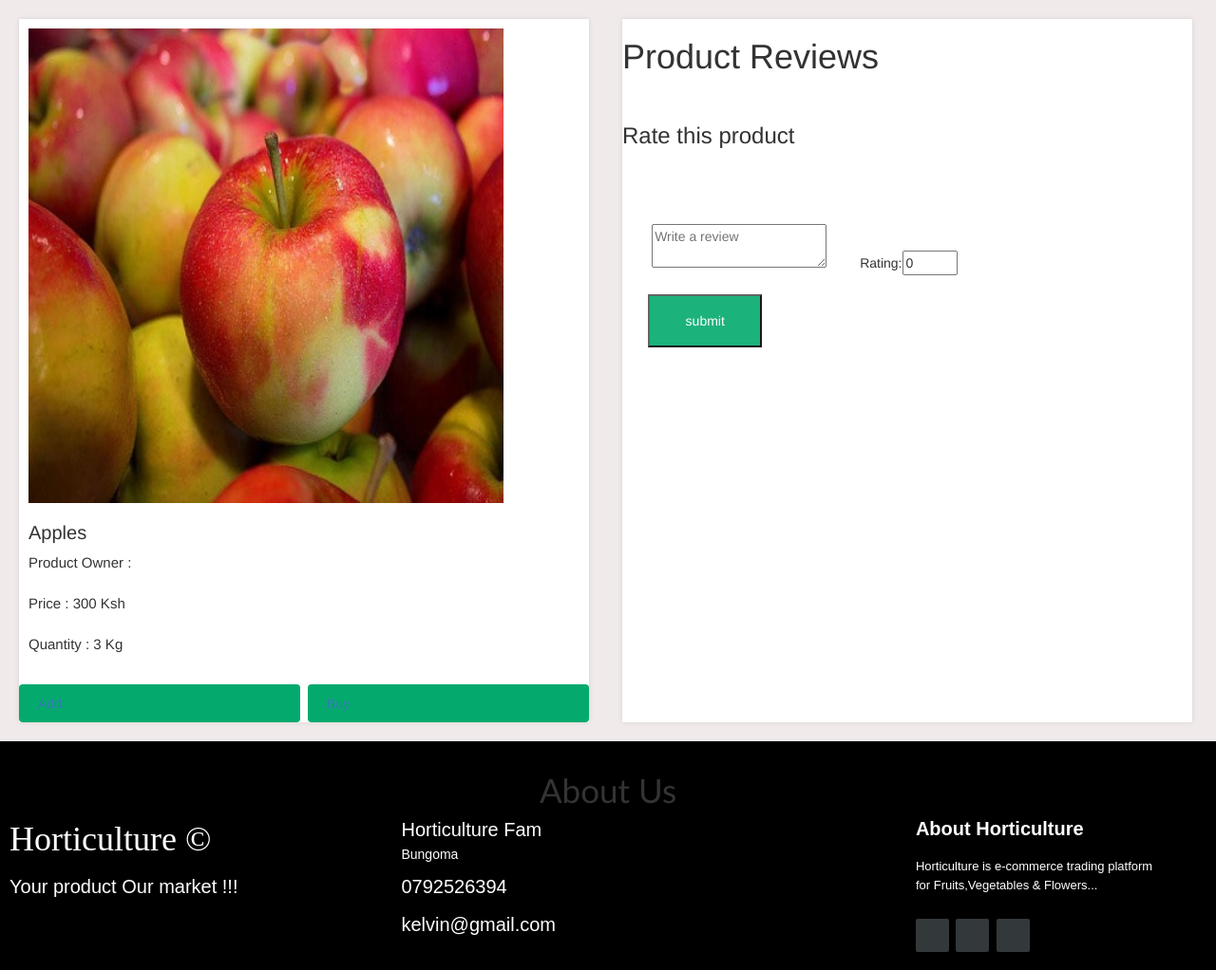
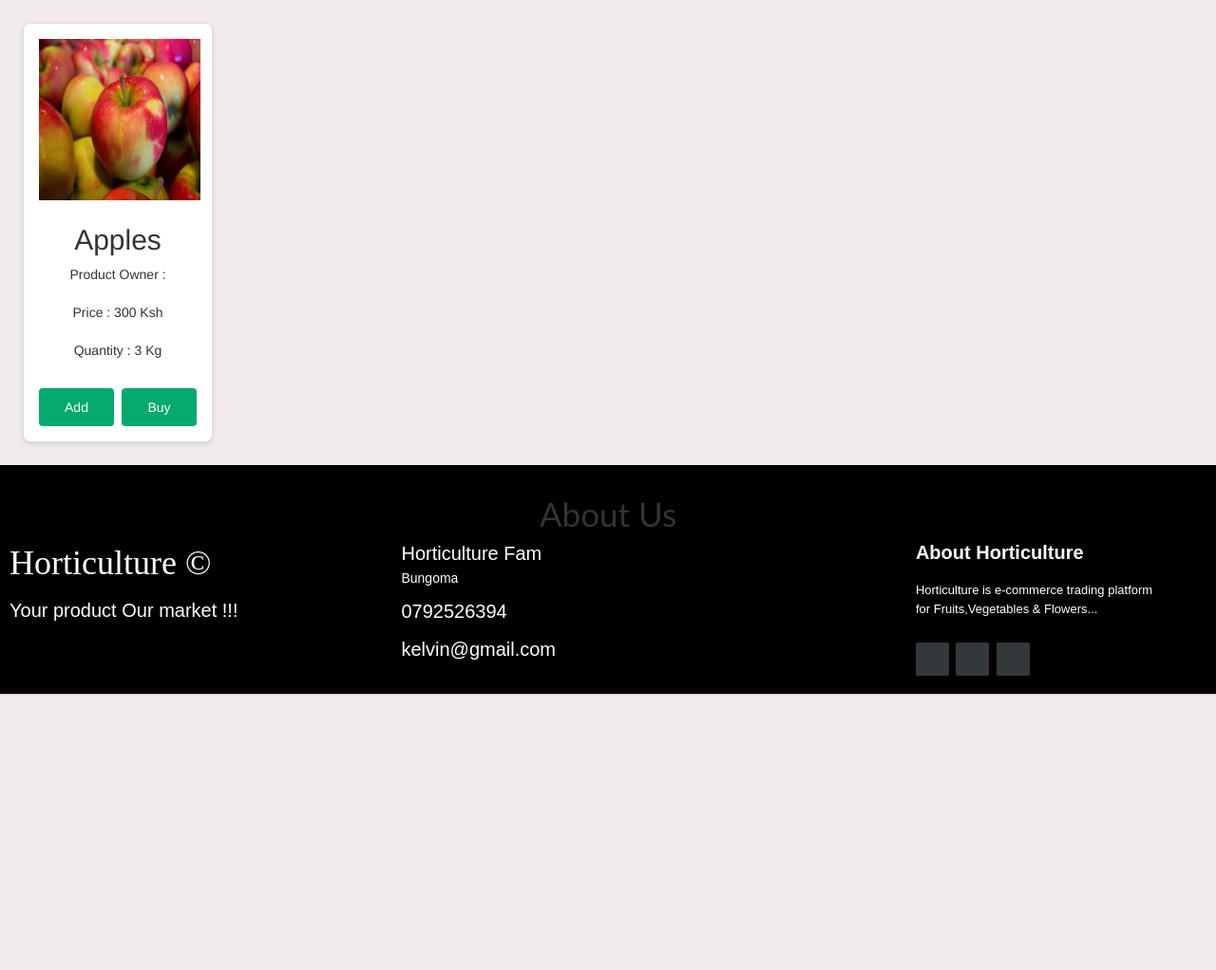
Before and after one commit to kevi-t/Horti-Market, a PHP site: page /products/review.php?pid=13 in a window 1280 px wide. Shown: the part 56-1078 px from the top of the page at 95% size. After the commit the page ends 788 px from the top, so only its background shows below. Run offline with PHP 8.4, Linux system fonts and the light colour scheme; data comes from the database, SQL or seed files in the repository; data that the repository does not hold is empty; some libraries are stand-ins or nearby versions; some web fonts are replaced.

Commit message:
add license file and modified review.css/php files

```diff
--- a/assets/css/review.css
+++ b/assets/css/review.css
@@ -1,44 +1,25 @@
-.product-grid {
-    margin: 10px;
-    display: grid;
-    grid-template-columns:repeat(2,1fr);
-    grid-gap:10px;
-  }
 .product-container {
   display: flex;
-    justify-content: space-between;
-    position: relative;
-    margin: 10px;
-    width: 600px;
-    border-top: 10px;
-    background-color: white;
-    height:auto;
+  margin:24px;
+  flex-wrap: wrap;
+  gap: 4px; /* Reduced spacing between the cards */
+  justify-content: left;
 }
 
 .product-card {
-    margin: 10px;
-    flex-direction: column;
-    justify-content: space-between;
-    width: 600px;
-    height: auto;
   background-color: #fff;
-    box-shadow: 0 0 5px rgba(0, 0, 0, 0.1);
+  border: 1px solid #ddd;
+  border-radius: 8px;
+  box-shadow: 0 2px 5px rgba(0, 0, 0, 0.1);
+  padding: 16px;
+  width: 200px;
+  text-align: center;
 }
 
 .product-card img {
-    margin: 10px;
-    width: 500px;
-    height: 500px;
-  }
-
-  .product-card h2 {
-    font-size: 2rem;
-    margin: 10px;
-  }
-
-  .product-card p {
-    font-size: 1.5rem;
-    margin: 10px;
+width: 170px;
+height: 170px;
+margin-bottom: 5px;
 }
 
 .button-container {
@@ -47,7 +28,7 @@
   gap: 8px; /* Space between the buttons */
 }
 
-  .product-button {
+.product-card button {
   background-color: #04AA6D;
   border: none;
   border-radius: 4px;
@@ -57,6 +38,6 @@
   flex: 1; /* Ensure buttons take equal width */
 }
 
-  .product-button:hover {
+.product-card button:hover {
   background-color: #004d43;
 }
--- a/products/review.php
+++ b/products/review.php
@@ -26,7 +26,7 @@
 
 <?php require 'menu.php';?>
 
-<div class="product-grid">
+<div class="product-container">
 
 <?php
 	$sql="SELECT * FROM fproduct WHERE pid = '$pid'";
@@ -48,12 +48,14 @@
 	   Quantity : <?= $row['quantity'].' Kg'; ?><br><br>
 	</p>
 	<div class="button-container">
-		<div class="product-button"><a href="../myCart.php?flag=1&pid=<?= $pid; ?>">Add</a></div>
-		<div class="product-button"><a href="buyNow.php?pid=<?= $pid; ?>">Buy</a></div>
+		<button>Add</button>
+		<button>Buy</button>
+		<!-- <div class="product-button"><a href="../myCart.php?flag=1&pid=<?= $pid; ?>">Add</a></div>
+		<div class="product-button"><a href="buyNow.php?pid=<?= $pid; ?>">Buy</a></div>	 -->
     </div>
 </div>
 
-<div class="product-card">
+<!-- <div class="product-card">
 	<h1>Product Reviews</h1>
 	<?php
 		$sql = "SELECT * FROM review WHERE pid='$pid'";
@@ -74,7 +76,7 @@
        &nbsp  &nbsp &nbsp  &nbsp Rating:<input type="number" min="0" max="10" name="rating" value="0"/><br>
 	   <br>&nbsp  &nbsp &nbsp  &nbsp<button class="btn2">submit</button>
      </form>
-</div>
+</div> -->
 
 </div>
 </body>
```
Also changed, not shown: LICENSE.txt (added). Lines whose indentation alone changed are shown as unchanged.
